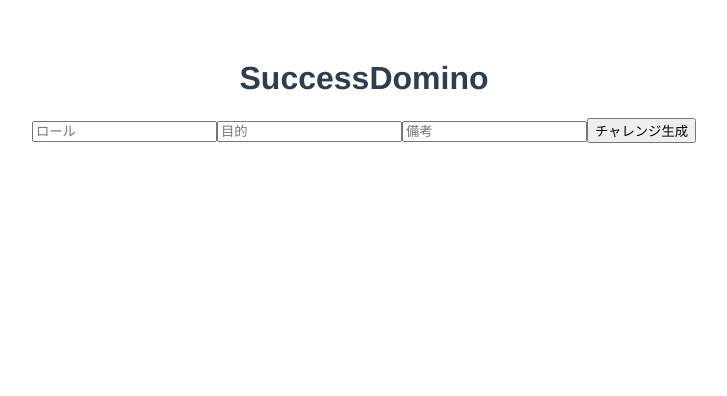
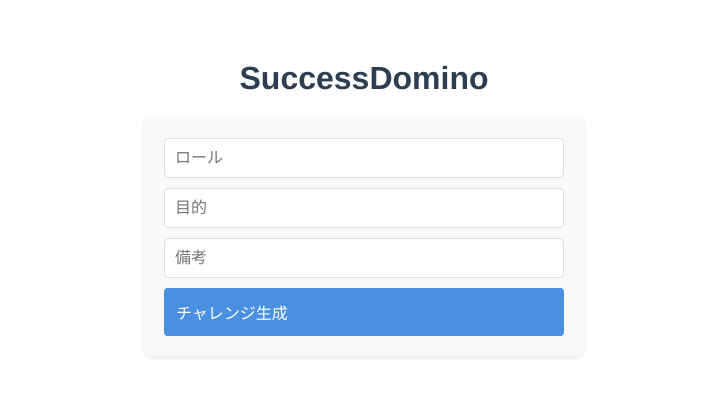
Before and after one commit to Amorphouse/success-domino, a Vue app in the folder frontend/: page / in a window 1280 px wide. Shown: the top 396 px of the page, without its empty margins (276-1003 px from the left). Built offline with nearby package versions, Linux system fonts and the light colour scheme.

Commit message:
feat: :sparkles: 画面デザイン改修 入力フォームのデザイン改修 出力結果を左寄せ

```diff
--- a/frontend/src/components/ChallengeForm.vue
+++ b/frontend/src/components/ChallengeForm.vue
@@ -50,6 +50,61 @@ export default {
 
 <style scoped>
 /* Markdownスタイルの調整 */
+/* フォーム全体のスタイリング */
+form {
+  display: flex;
+  flex-direction: column;
+  max-width: 400px;
+  margin: 0 auto;
+  gap: 10px;
+  padding: 20px;
+  background-color: #f9f9f9;
+  border-radius: 8px;
+  box-shadow: 0 2px 4px rgba(0, 0, 0, 0.1);
+}
+
+/* 入力フィールドのスタイリング */
+input {
+  padding: 10px;
+  border: 1px solid #ddd;
+  border-radius: 4px;
+  font-size: 16px;
+  transition: border-color 0.3s ease;
+}
+
+input:focus {
+  outline: none;
+  border-color: #4a90e2;
+  box-shadow: 0 0 5px rgba(74, 144, 226, 0.3);
+}
+
+/* ボタンのスタイリング */
+button {
+  padding: 12px;
+  background-color: #4a90e2;
+  color: white;
+  border: none;
+  border-radius: 4px;
+  font-size: 16px;
+  cursor: pointer;
+  transition: background-color 0.3s ease;
+}
+
+button:hover {
+  background-color: #357abd;
+}
+
+/* レスポンシブ対応 */
+@media (max-width: 480px) {
+  form {
+    width: 90%;
+    margin: 0 auto;
+    padding: 15px;
+  }
+}
+:deep(*) {
+  text-align: left; /* すべての要素を左寄せに */
+}
 :deep(h1) {
   font-size: 2em;
   margin-bottom: 0.5em;
```
